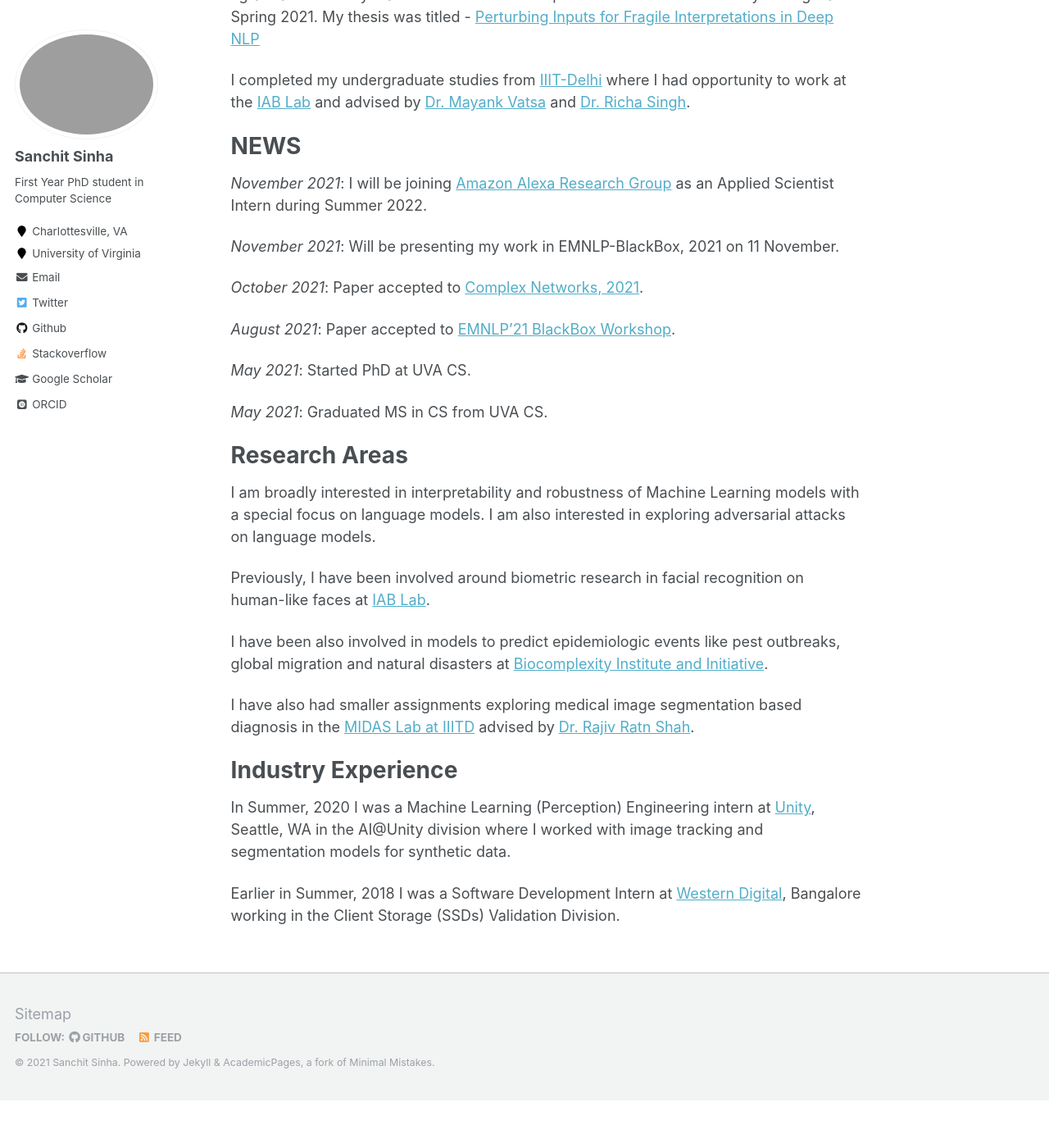
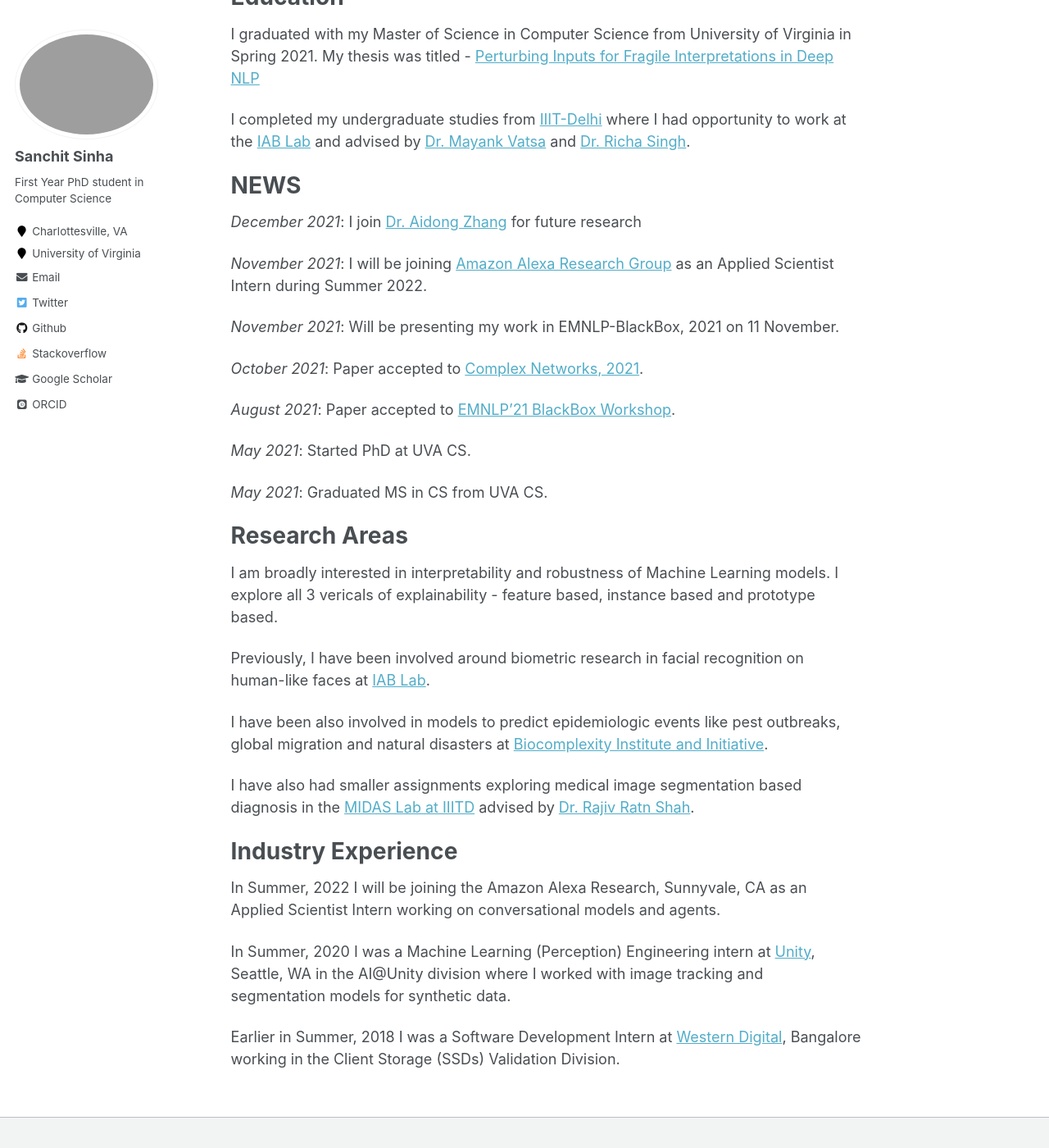
Before and after one commit to sanchit97/sanchit97.github.io, a Jekyll site: the page built from _pages/about.md, in a window 1280 px wide and 1400 px high, scrolled down 308 px. Shown: the whole window at 82% size. Built offline with Jekyll 4.4.1, drawn with Linux system fonts in a browser that asks for light colours; some web fonts are replaced; before the commit the page ends 1650 px from its top, so only the background shows below that.

Commit message:
Update about

```diff
--- a/_pages/about.md
+++ b/_pages/about.md
@@ -19,6 +21,8 @@
 
 NEWS
 ======
+*December 2021*: I join [Dr. Aidong Zhang](https://engineering.virginia.edu/faculty/aidong-zhang) for future research
+
 *November 2021*: I will be joining [Amazon Alexa Research Group](https://www.amazon.science/tag/alexa) as an Applied Scientist Intern during Summer 2022.
 
 *November 2021*: Will be presenting my work in EMNLP-BlackBox, 2021 on 11 November.
@@ -33,7 +37,7 @@
 
 Research Areas
 ======
-I am broadly interested in interpretability and robustness of Machine Learning models with a special focus on language models. I am also interested in exploring adversarial attacks on language models.
+I am broadly interested in interpretability and robustness of Machine Learning models. I explore all 3 vericals of explainability - feature based, instance based and prototype based.
 
 Previously, I have been involved around biometric research in facial recognition on human-like faces at [IAB Lab](http://iab-rubric.org/).
 
@@ -43,6 +47,7 @@
 
 Industry Experience
 ======
+In Summer, 2022 I will be joining the Amazon Alexa Research, Sunnyvale, CA as an Applied Scientist Intern working on conversational models and agents.
 
 In Summer, 2020 I was a Machine Learning (Perception) Engineering intern at [Unity](https://unity.com/), Seattle, WA in the AI@Unity division where I worked with image tracking and segmentation models for synthetic data.
 
```
Also changed, not shown: other parts of _pages/about.md (+2 -0 lines).
